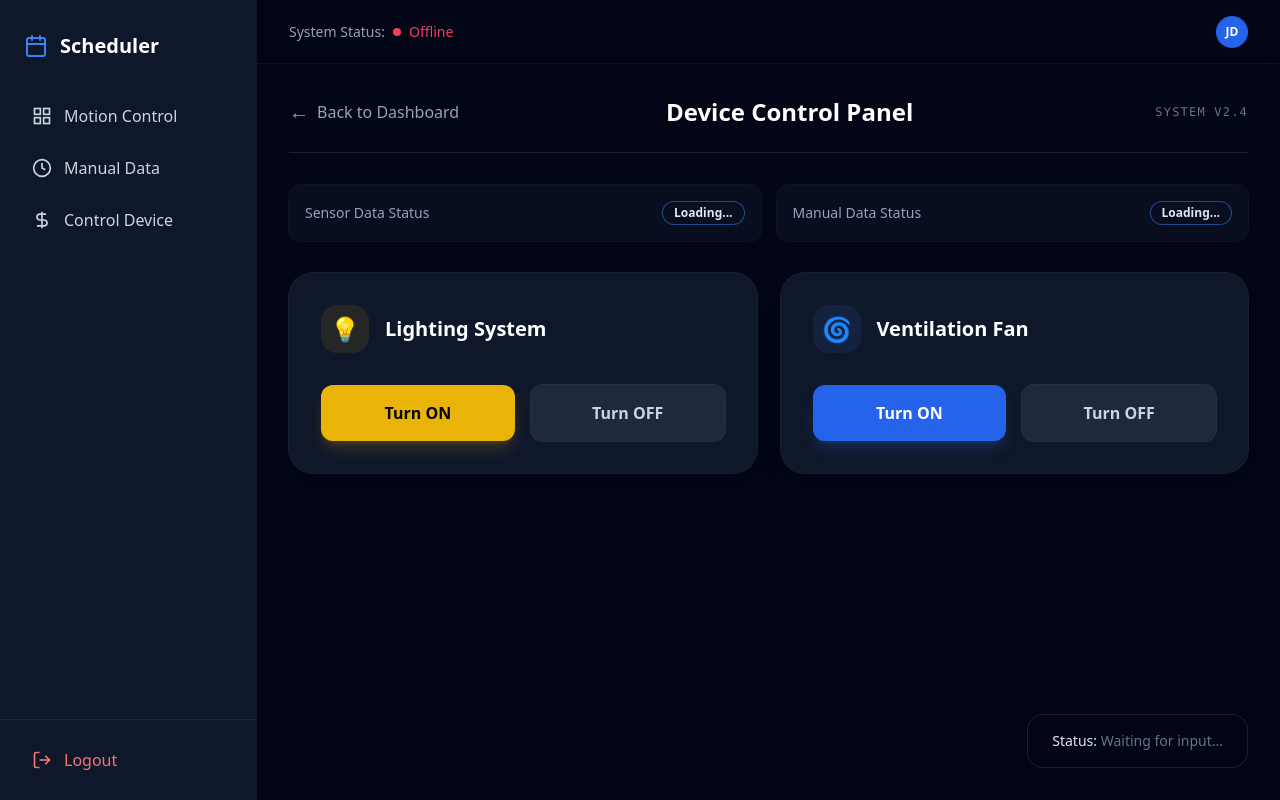
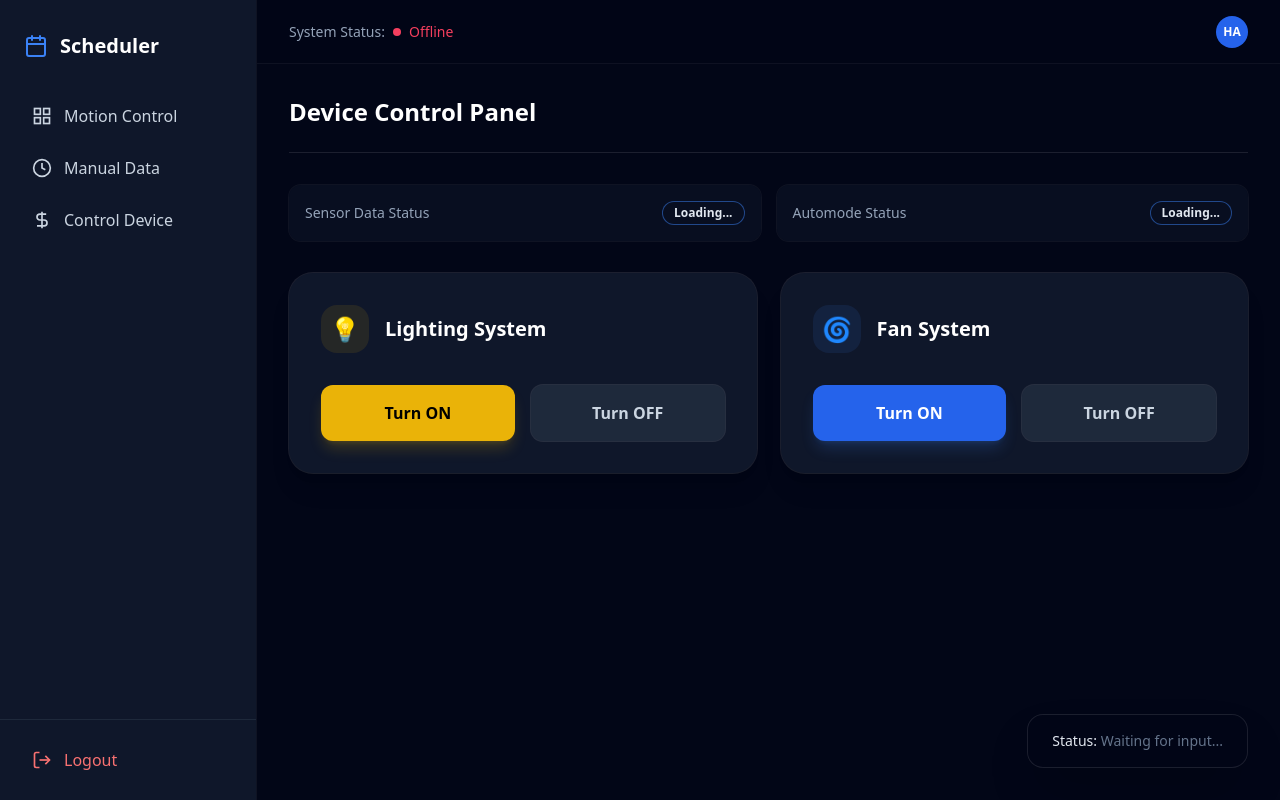
Before and after one commit to shelj-dev/IoT-smatscheduler, a Django app: template ss_main/smart_scheduler/templates/control_device.html in a window 1280 px wide. Run offline with Django 5.2, Linux system fonts and the light colour scheme; the template is opened without the code that fills it, so the values that code supplies are empty; some libraries are stand-ins or nearby versions.

Commit message:
code finsh

```diff
--- a/ss_main/smart_scheduler/templates/control_device.html
+++ b/ss_main/smart_scheduler/templates/control_device.html
@@ -2,12 +2,7 @@
 {% block body %}
   <div class="space-y-8">
     <div class="flex items-center justify-between border-b border-white/10 pb-6">
-      <a href="{% url 'dashboard' %}" class="group flex items-center gap-2 text-slate-400 transition-colors hover:text-white">
-        <span class="text-xl transition-transform group-hover:-translate-x-1">&larr;</span>
-        <span class="font-medium">Back to Dashboard</span>
-      </a>
       <h1 class="text-2xl font-bold text-white">Device Control Panel</h1>
-      <div class="w-32 text-right text-xs font-mono text-slate-500 uppercase tracking-widest">System v2.4</div>
     </div>
 
     <div class="grid grid-cols-1 md:grid-cols-2 gap-4">
@@ -16,7 +11,7 @@
         <span id="sensor-data-status" class="rounded-full px-3 py-1 text-xs font-bold ring-1 ring-inset transition-all">Loading...</span>
       </div>
       <div class="flex items-center justify-between rounded-xl bg-slate-900/50 p-4 ring-1 ring-white/5">
-        <span class="text-slate-400 font-medium text-sm">Manual Data Status</span>
+        <span class="text-slate-400 font-medium text-sm">Automode Status</span>
         <span id="manual-data-status" class="rounded-full px-3 py-1 text-xs font-bold ring-1 ring-inset transition-all">Loading...</span>
       </div>
     </div>
@@ -27,7 +22,6 @@
           <div class="flex h-12 w-12 items-center justify-center rounded-2xl bg-yellow-500/10 text-yellow-500 text-2xl group-hover:animate-pulse">💡</div>
           <h2 class="text-xl font-bold text-white">Lighting System</h2>
         </div>
-
         <div class="flex gap-4">
           <button onclick="control('light','on')" class="flex-1 rounded-xl bg-yellow-500 py-4 font-bold text-black shadow-lg shadow-yellow-500/20 transition-all hover:scale-[1.02] active:scale-95">Turn ON</button>
           <button onclick="control('light','off')" class="flex-1 rounded-xl bg-slate-800 py-4 font-bold text-slate-300 ring-1 ring-white/10 transition-all hover:bg-slate-700 hover:text-white active:scale-95">Turn OFF</button>
@@ -37,9 +31,8 @@
       <div class="group relative overflow-hidden rounded-3xl bg-slate-900 p-8 shadow-xl ring-1 ring-white/10 transition-all hover:ring-blue-500/50">
         <div class="flex items-center gap-4 mb-8">
           <div class="flex h-12 w-12 items-center justify-center rounded-2xl bg-blue-500/10 text-blue-500 text-2xl">🌀</div>
-          <h2 class="text-xl font-bold text-white">Ventilation Fan</h2>
+          <h2 class="text-xl font-bold text-white">Fan System</h2>
         </div>
-
         <div class="flex gap-4">
           <button onclick="control('fan','on')" class="flex-1 rounded-xl bg-blue-600 py-4 font-bold text-white shadow-lg shadow-blue-500/20 transition-all hover:scale-[1.02] active:scale-95">Turn ON</button>
           <button onclick="control('fan','off')" class="flex-1 rounded-xl bg-slate-800 py-4 font-bold text-slate-300 ring-1 ring-white/10 transition-all hover:bg-slate-700 hover:text-white active:scale-95">Turn OFF</button>
@@ -47,40 +40,44 @@
       </div>
     </div>
 
-    <div id="status" class="fixed bottom-8 right-8 rounded-2xl border border-white/10 bg-slate-950/80 px-6 py-4 text-sm font-medium backdrop-blur-xl shadow-2xl transition-all">
-      Status: <span class="text-slate-500">Waiting for input...</span>
+    <div id="status-container" class="fixed bottom-8 right-8 rounded-2xl border border-white/10 bg-slate-950/80 px-6 py-4 text-sm font-medium backdrop-blur-xl shadow-2xl transition-all">
+      Status: <span id="status-text" class="text-slate-500">Waiting for input...</span>
     </div>
   </div>
 
   <script>
-    // Updated fetchStatuses to handle the Tailwind classes
-    async function fetchStatuses() {
+    async function control(device, action) {
       try {
-        const sensorRes = await fetch('/api/sensor_data_api/')
-        const sensorData = await sensorRes.json()
-        const sSpan = document.getElementById('sensor-data-status')
+        const response = await fetch(`/api/api/control/?device=${device}&action=${action}`)
 
-        if (sensorData.data && sensorData.data.length > 0) {
-          const isOn = sensorData.data[0].value == 1
-          sSpan.innerHTML = isOn ? 'ACTIVE' : 'INACTIVE'
-          sSpan.className = isOn ? 'rounded-full px-3 py-1 text-xs font-bold ring-1 ring-inset bg-emerald-500/10 text-emerald-400 ring-emerald-500/20' : 'rounded-full px-3 py-1 text-xs font-bold ring-1 ring-inset bg-rose-500/10 text-rose-400 ring-rose-500/20'
+        // ❌ If server returns error (404, 500 etc.)
+        if (!response.ok) {
+          document.getElementById('status-text').innerHTML = '❌ Server error: ' + response.status
+          return
         }
 
-        const manualRes = await fetch('/api/send_data/')
-        const manualData = await manualRes.json()
-        const mSpan = document.getElementById('manual-data-status')
+        // ✅ Read response text (for debugging)
+        const text = await response.text()
+        console.log('RAW RESPONSE:', text)
 
-        const isAuto = manualData.schedule_automode
-        mSpan.innerHTML = isAuto ? 'AUTOMODE ON' : 'MANUAL'
-        mSpan.className = isAuto ? 'rounded-full px-3 py-1 text-xs font-bold ring-1 ring-inset bg-blue-500/10 text-blue-400 ring-blue-500/20' : 'rounded-full px-3 py-1 text-xs font-bold ring-1 ring-inset bg-slate-500/10 text-slate-400 ring-slate-500/20'
+        let data
+
+        try {
+          // ✅ Try converting to JSON
+          data = JSON.parse(text)
+        } catch (e) {
+          // ❌ If it's not JSON (HTML error page)
+          document.getElementById('status-text').innerHTML = '❌ Invalid response (not JSON)'
+          console.error('JSON parse error:', e)
+          return
+        }
+
+        // ✅ Success UI update
+        document.getElementById('status-text').innerHTML = '✅ ' + data.device.toUpperCase() + ' turned ' + data.action.toUpperCase()
       } catch (error) {
-        console.log('Error fetching statuses:', error)
+        console.log('Error:', error)
+        document.getElementById('status-text').innerHTML = '⚠ Network error'
       }
     }
-
-    // Rest of your control() function stays the same...
-    // Just ensure you update the status color logic if needed!
-    setInterval(fetchStatuses, 2000)
-    fetchStatuses()
   </script>
 {% endblock %}
--- a/ss_main/smart_scheduler/templates/includes/base.html
+++ b/ss_main/smart_scheduler/templates/includes/base.html
@@ -34,7 +34,7 @@
             </span>
           </div>
           <div class="flex items-center gap-4">
-            <div class="h-8 w-8 rounded-full bg-blue-600 flex items-center justify-center text-xs font-bold text-white">JD</div>
+            <div class="h-8 w-8 rounded-full bg-blue-600 flex items-center justify-center text-xs font-bold text-white">HA</div>
           </div>
         </header>
 
--- a/ss_main/smart_scheduler/templates/login.html
+++ b/ss_main/smart_scheduler/templates/login.html
@@ -84,9 +84,9 @@
         </div>
 
         <div class="mt-6 text-center">
-            <a href="/" class="text-sm font-medium text-slate-500 hover:text-slate-300 transition-colors">
+            {% comment %} <a href="/" class="text-sm font-medium text-slate-500 hover:text-slate-300 transition-colors">
                 &larr; Return to Home
-            </a>
+            </a> {% endcomment %}
         </div>
     </div>
 </body>
--- a/ss_main/ss_main/urls.py
+++ b/ss_main/ss_main/urls.py
@@ -1,7 +1,10 @@
 from django.contrib import admin
 from django.urls import path,include
+from smart_scheduler.views import loginForm
+
 
 urlpatterns = [
     path('admin/', admin.site.urls),
-    path('api/',include('smart_scheduler.urls')),
+    path('api/', include('smart_scheduler.urls')),
+    path("", loginForm),
 ]
```
Also changed, not shown: ss_main/smart_scheduler/models.py (+1 -13 lines), ss_main/smart_scheduler/templates/manual.html (+38 -2 lines), ss_main/smart_scheduler/templates/includes/navbar.html (deleted).
